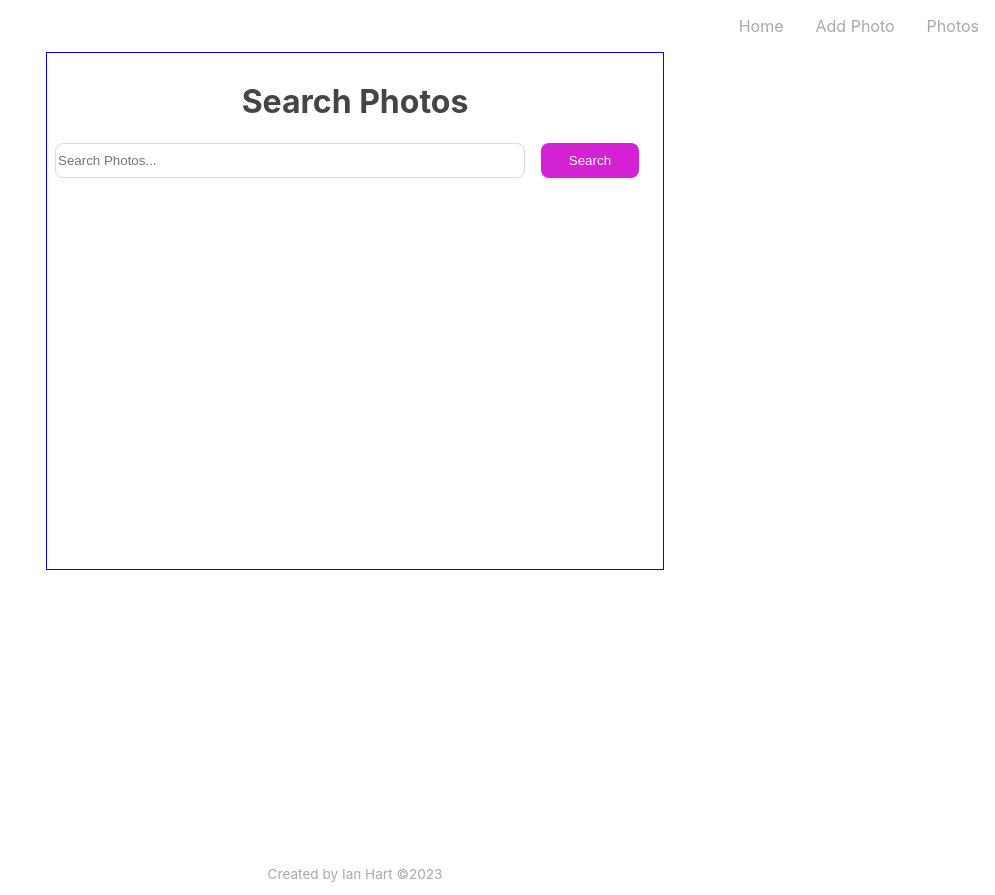
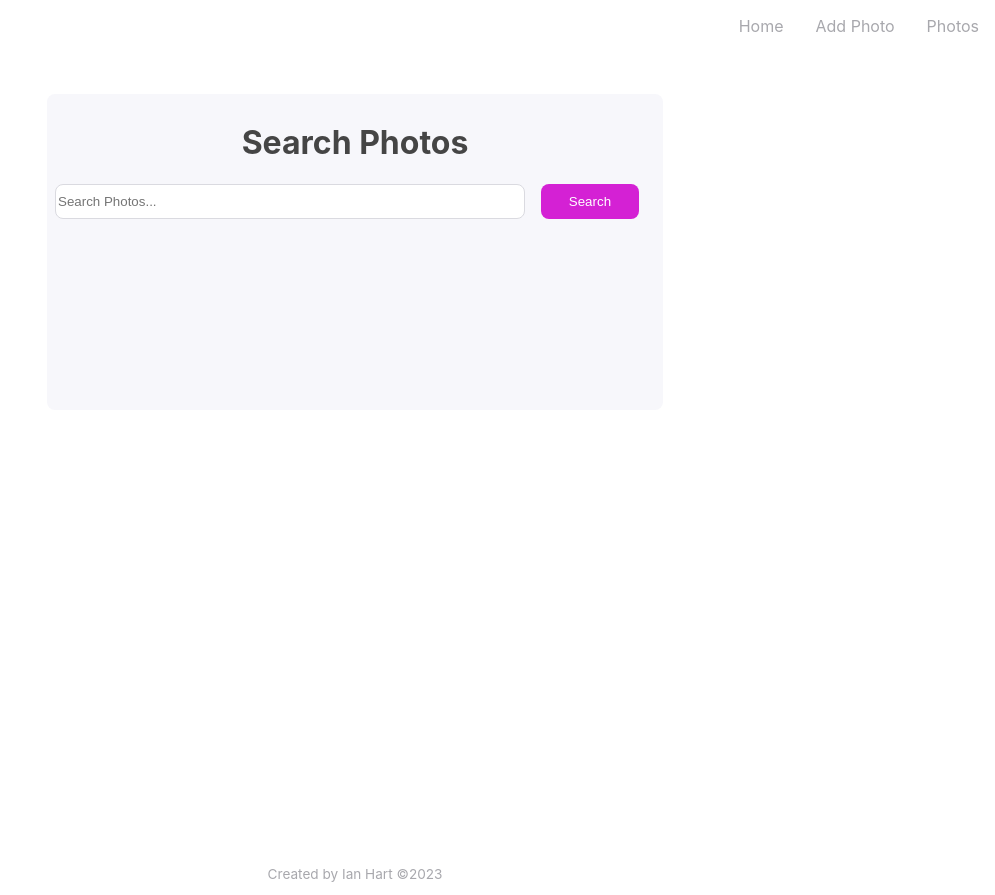
Before and after one commit to ianahart/react-testing, a React (Create React App) app: page /add in a window 1280 px wide. Shown: the whole page, without its empty margins (285-1280 px from the left). Built offline with nearby package versions, Linux system fonts and the light colour scheme.

Commit message:
chore: style the form

```diff
--- a/src/components/AddPhoto/AddPhotoForm.module.css
+++ b/src/components/AddPhoto/AddPhotoForm.module.css
@@ -1,9 +1,10 @@
 .form {
-  border: 1px solid blue;
   padding: 0.5rem;
-  min-height: 500px;
+  min-height: 300px;
   width: 600px;
   text-align: center;
+  background-color: #f7f7fb;
+  border-radius: 8px;
 }
 
 .form h1 {
--- a/src/components/AddPhoto/AddPhotoForm.tsx
+++ b/src/components/AddPhoto/AddPhotoForm.tsx
@@ -5,11 +5,12 @@ import { getPhotos } from '../../utils/api';
 import { ISearchResult } from '../../interfaces';
 
 interface IAddPhotoFormProps {
-  setSearchResults: (results: ISearchResult[]) => void;
+  saveSearchResults: (results: ISearchResult[]) => void;
+  term: string;
+  handleSetTerm: (term: string) => void;
 }
 
-const AddPhotoForm = ({ setSearchResults }: IAddPhotoFormProps) => {
-  const [term, setTerm] = useState('');
+const AddPhotoForm = ({ saveSearchResults, term, handleSetTerm }: IAddPhotoFormProps) => {
   const [error, setError] = useState('');
 
   const onSubmit = async (e: FormEvent<HTMLFormElement>) => {
@@ -19,10 +20,9 @@ const AddPhotoForm = ({ setSearchResults }: IAddPhotoFormProps) => {
       setError('Please provide a term to search for.');
       return;
     }
-    const { data, error } = await getPhotos(term);
+    const { data, error } = await getPhotos(term, 1);
     if (data) {
-      setSearchResults(data.data.results);
-      setTerm('');
+      saveSearchResults(data.data.results);
     }
 
     if (error) {
@@ -42,7 +42,7 @@ const AddPhotoForm = ({ setSearchResults }: IAddPhotoFormProps) => {
         <input
           className={`input`}
           placeholder="Search Photos..."
-          onChange={(e) => setTerm(e.target.value)}
+          onChange={(e) => handleSetTerm(e.target.value)}
           value={term}
         />
         <button className={`button`} type="submit">
```
